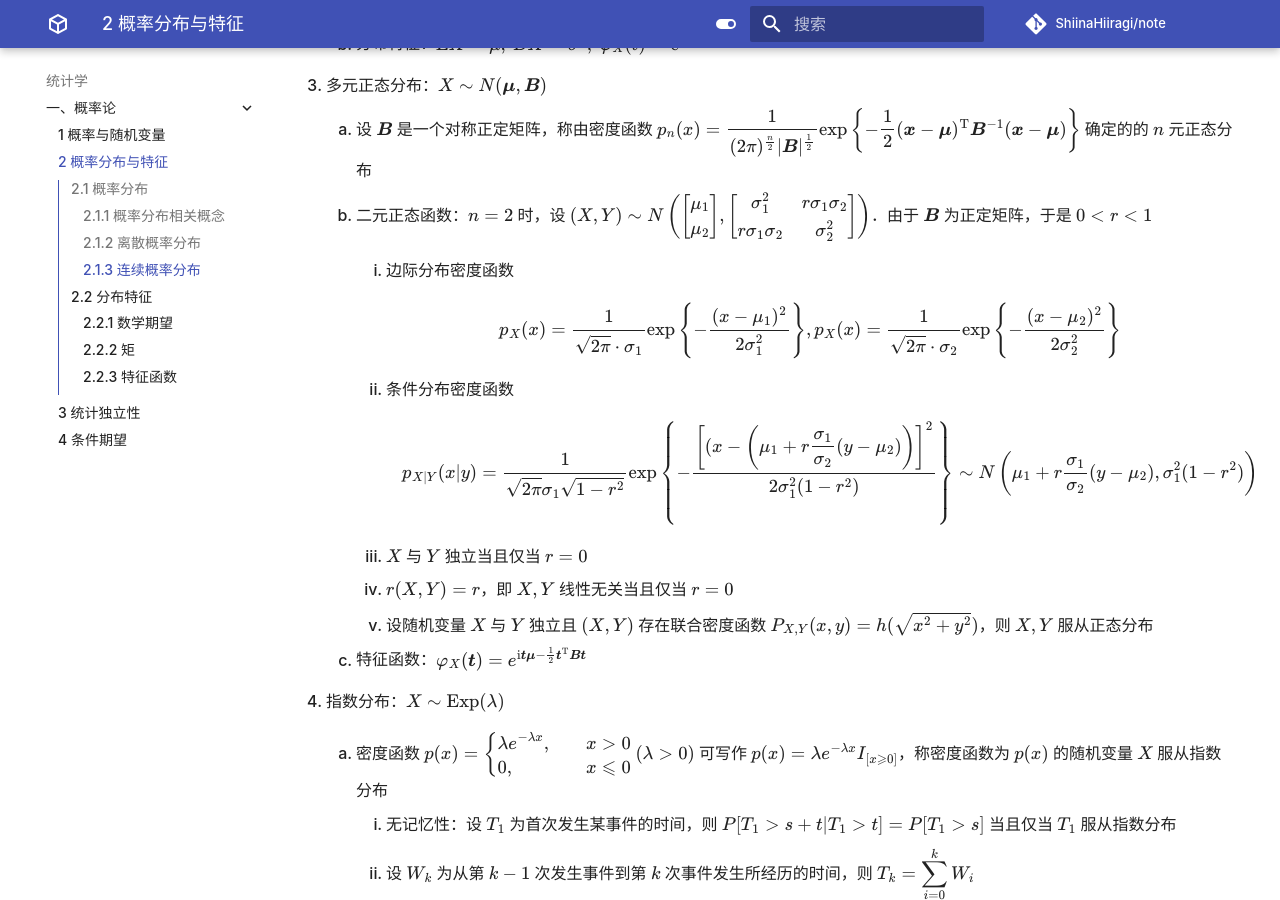
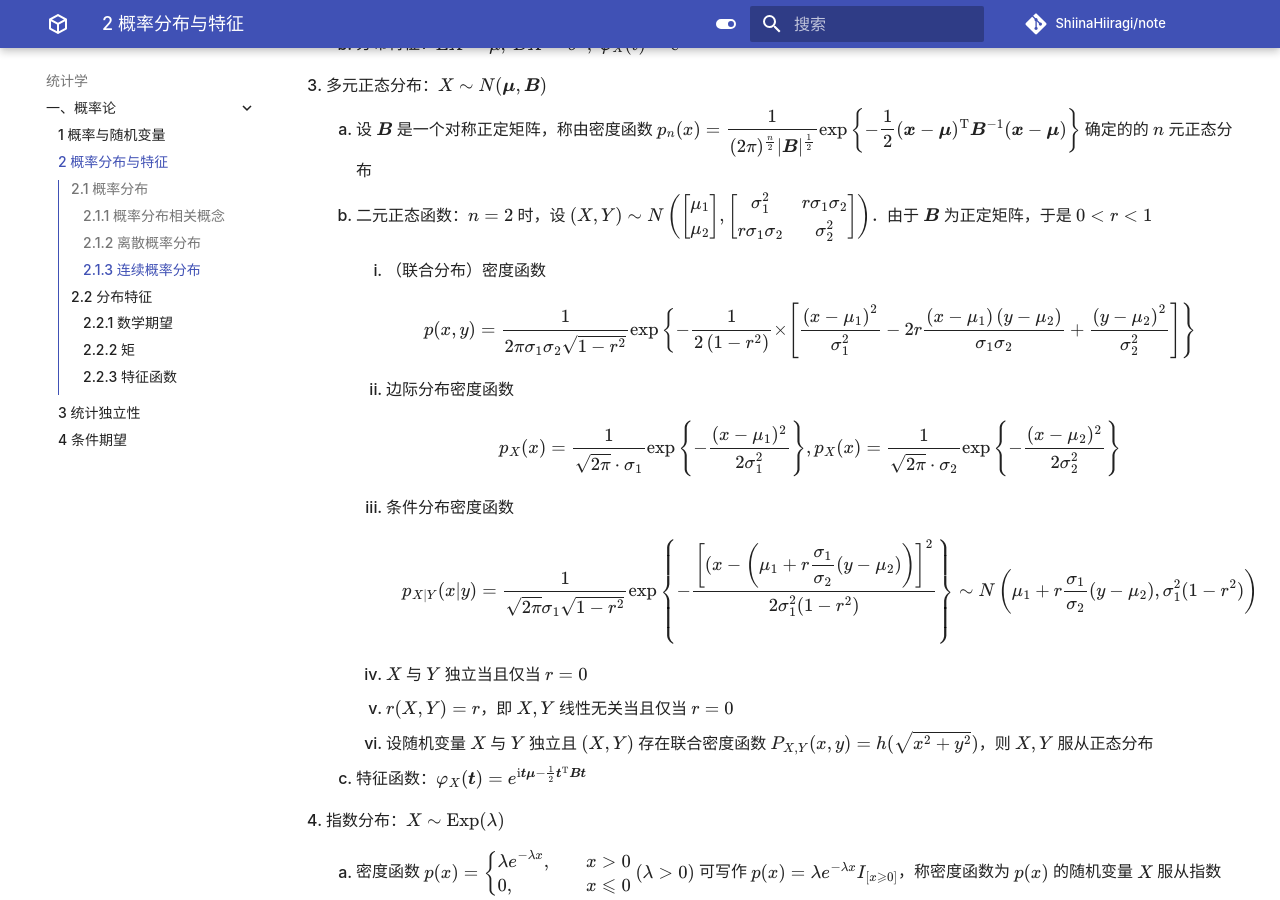
Before and after one commit to ShiinaHiiragi/note, an MkDocs documentation site: the page built from docs/stat/prob/dist.md, in a window 1280 px wide and 900 px high, scrolled down 4137 px. Built offline with MkDocs 1.6.1 and Material for MkDocs 9.7.7, drawn with Linux system fonts in a browser that asks for light colours; comment, search, counter and statistics services are not loaded; some of the changed text lies outside the part shown.

Commit message:
add bin normal

```diff
--- a/docs/stat/prob/dist.md
+++ b/docs/stat/prob/dist.md
@@ -7,7 +7,7 @@
         1. 令 $F_X(+\infty, \cdots, x_i, \cdots, +\infty) = P[X_i < x_i] = F_{X_i}(x_i)$，称 $F_{X_i}(x_i)$ 为边际分布，$F_X(x_1, x_2, \cdots, x_n)$ 本身为联合分布
         2. 联合分布可以唯一确定边际分布，边际分布不能唯一确定联合分布
         3. 若随机变量 $X, Y$ 存在联合密度 $p_{(X, Y)}(x, y)$，则 $X, Y$ 的边际密度函数必存在
-    2. 随机变量的变换
+    2. 随机变量的变换：设 $f$ 与 $T$ 分别为一元与 $n$ 元 $\text{Borel}$ 可测函数
         1. 对于 $(\Omega, \mathscr{F}, P)\overset{X}{\longrightarrow} (R, \mathscr{B}, P_X)\overset{f}{\longrightarrow}(R, \mathscr{B})$．若 $X$ 的密度函数 $P_X(x)$ 存在，分情况讨论 $Y=f\circ X$ 的密度函数如下
             1. $f$ 严格单调且存在导函数时，$P_Y(y)=P_X(f^{-1}(y))|(f^{-1}(y))'|$
             2. $f(x)$ 有存在 $\mathbf R$ 上一个区间划分 $I_n, f\upharpoonright_{I_n}$ 严格单调时，${\displaystyle P_Y(y)=\sum_{n=1}^\infty P_X(f_n^{-1}(y))|(f^{-1}_n(y))|I_{f(I_n)}(y)}$
@@ -97,21 +97,27 @@
 3. 多元正态分布：$X\sim N(\boldsymbol \mu, \boldsymbol B)$
     1. 设 $\boldsymbol B$ 是一个对称正定矩阵，称由密度函数 $p_n(x)=\dfrac{1}{(2\pi)^{\frac{n}{2}}|\boldsymbol B|^{\frac{1}{2}}}\exp\left\{-\dfrac{1}{2}(\boldsymbol x-\boldsymbol \mu)^{\mathrm{T}}\boldsymbol B^{-1}(\boldsymbol x-\boldsymbol \mu)\right\}$ 确定的的 $n$ 元正态分布
     2. 二元正态函数：$n=2$ 时，设 $(X, Y)\sim N\left(\begin{bmatrix}\mu_1 \\ \mu_2\end{bmatrix}, \begin{bmatrix} \sigma_1^2 &r\sigma_1\sigma_2 \\ r\sigma_1\sigma_2 &\sigma_2^2\end{bmatrix}\right)$．由于 $\boldsymbol B$ 为正定矩阵，于是 $0<r<1$
-        1. 边际分布密度函数
+        1. （联合分布）密度函数
+
+            $$
+            p(x, y) =\frac{1}{2 \pi \sigma_1 \sigma_2 \sqrt{1-r^2}} \exp \left\{-\frac{1}{2\left(1-r^2\right)} \times\right. {\left.\left[\frac{\left(x-\mu_1\right)^2}{\sigma_1^2}-2 r \frac{\left(x-\mu_1\right)\left(y-\mu_2\right)}{\sigma_1 \sigma_2}+\frac{\left(y-\mu_2\right)^2}{\sigma_2^2}\right]\right\} }
+            $$
+
+        2. 边际分布密度函数
 
             $$
             p_X(x)=\dfrac{1}{\sqrt{2\pi} \cdot \sigma_1}\exp\left\{-\dfrac{(x-\mu_1)^2}{2\sigma_1^2}\right\}, p_X(x)=\dfrac{1}{\sqrt{2\pi} \cdot \sigma_2}\exp\left\{-\dfrac{(x-\mu_2)^2}{2\sigma_2^2}\right\}
             $$
 
-        2. 条件分布密度函数
+        3. 条件分布密度函数
 
             $$
             p_{X|Y}(x|y)=\dfrac{1}{\sqrt{2\pi} \sigma_1 \sqrt{1-r^2}}\exp\left\{-\dfrac{\left[(x-\left(\mu_1+r\dfrac{\sigma_1}{\sigma_2}(y-\mu_2)\right)\right]^2}{2\sigma_1^2(1-r^2)}\right\} \sim N\left(\mu_1+r\dfrac{\sigma_1}{\sigma_2}(y-\mu_2), \sigma_1^2(1-r^2)\right)
             $$
 
-        3. $X$ 与 $Y$ 独立当且仅当 $r=0$
-        4. $r(X, Y)=r$，即 $X, Y$ 线性无关当且仅当 $r=0$
-        5. 设随机变量 $X$ 与 $Y$ 独立且 $(X, Y)$ 存在联合密度函数 $P_{X, Y}(x, y)=h(\sqrt{x^2+y^2})$，则 $X, Y$ 服从正态分布
+        4. $X$ 与 $Y$ 独立当且仅当 $r=0$
+        5. $r(X, Y)=r$，即 $X, Y$ 线性无关当且仅当 $r=0$
+        6. 设随机变量 $X$ 与 $Y$ 独立且 $(X, Y)$ 存在联合密度函数 $P_{X, Y}(x, y)=h(\sqrt{x^2+y^2})$，则 $X, Y$ 服从正态分布
 
     3. 特征函数：$\varphi_X(\boldsymbol t)=e^{\mathrm{i}\boldsymbol t\boldsymbol \mu-\frac{1}{2}\boldsymbol t^{\mathrm{T}}\boldsymbol B\boldsymbol t}$
 
```
